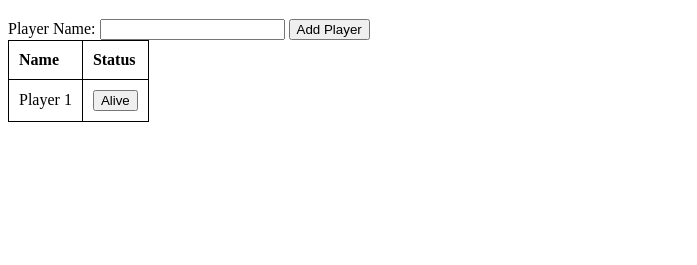
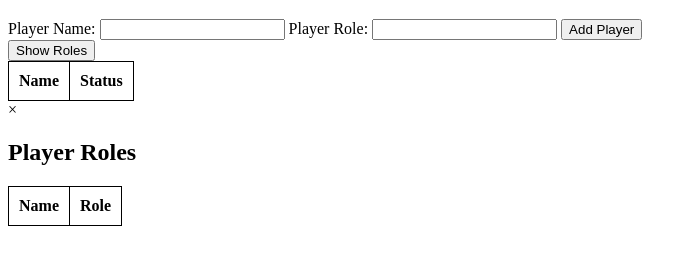
Before and after one commit to sushiandrei/mafia-status, a plain HTML site: page index.html in a window 1280 px wide. Shown: the part 61-326 px from the top of the page, without its empty margins (0-697 px from the left). Drawn offline with Linux system fonts and the light colour scheme.

Commit message:
Update index.html

```diff
--- a/index.html
+++ b/index.html
@@ -10,8 +10,11 @@
     <form id="add-player-form">
       <label for="player-name">Player Name:</label>
       <input type="text" id="player-name" name="player-name">
+      <label for="player-role">Player Role:</label>
+      <input type="text" id="player-role" name="player-role">
       <button type="submit">Add Player</button>
     </form>
+    <button id="show-roles-button">Show Roles</button>
     <table id="player-table">
       <thead>
         <tr>
@@ -19,13 +22,24 @@
           <th>Status</th>
         </tr>
       </thead>
-      <tbody>
-        <tr>
-          <td>Player 1</td>
-          <td><button class="status-button" onclick="toggleStatus(this)">Alive</button></td>
-        </tr>
-      </tbody>
+      <tbody></tbody>
     </table>
+
+    <div id="role-modal" class="modal">
+      <div class="modal-content">
+        <span class="close">&times;</span>
+        <h2>Player Roles</h2>
+        <table id="role-table">
+          <thead>
+            <tr>
+              <th>Name</th>
+              <th>Role</th>
+            </tr>
+          </thead>
+          <tbody></tbody>
+        </table>
+      </div>
+    </div>
 
     <script src="script.js"></script>
   </body>
```
